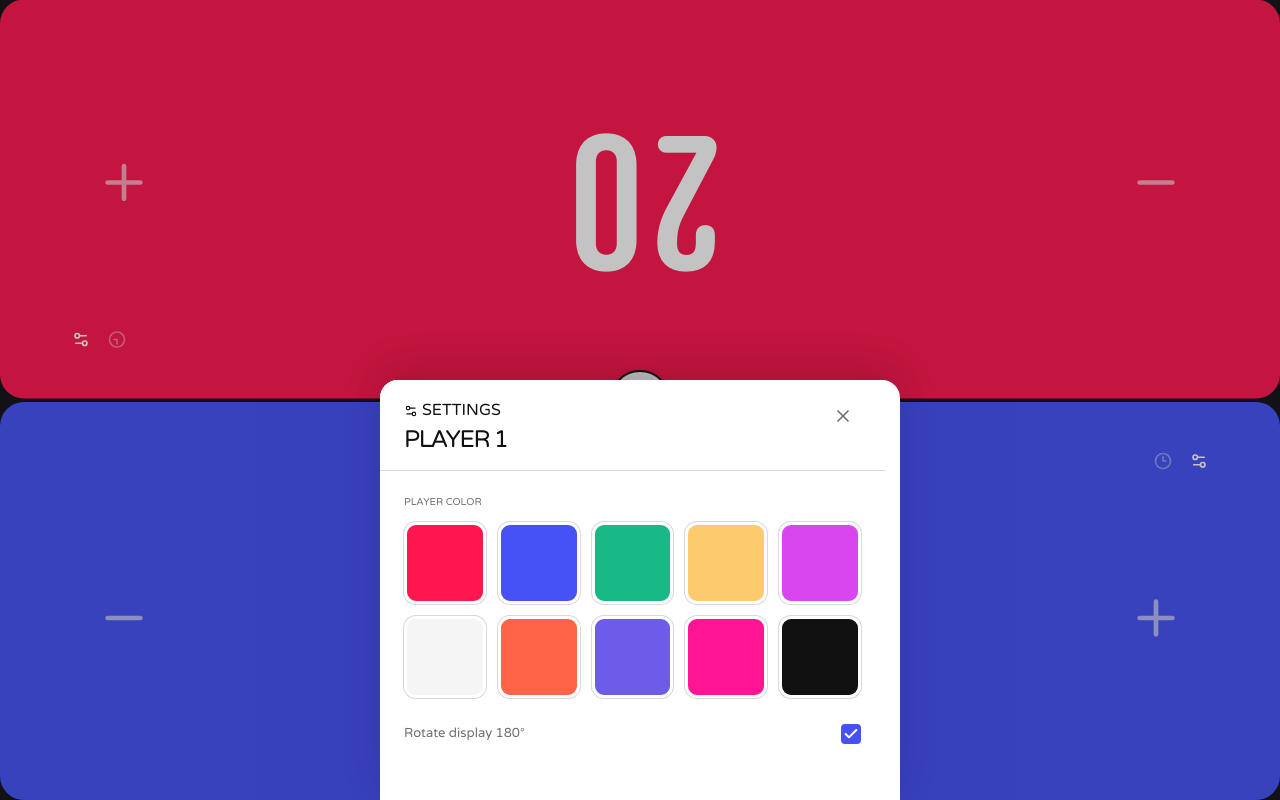
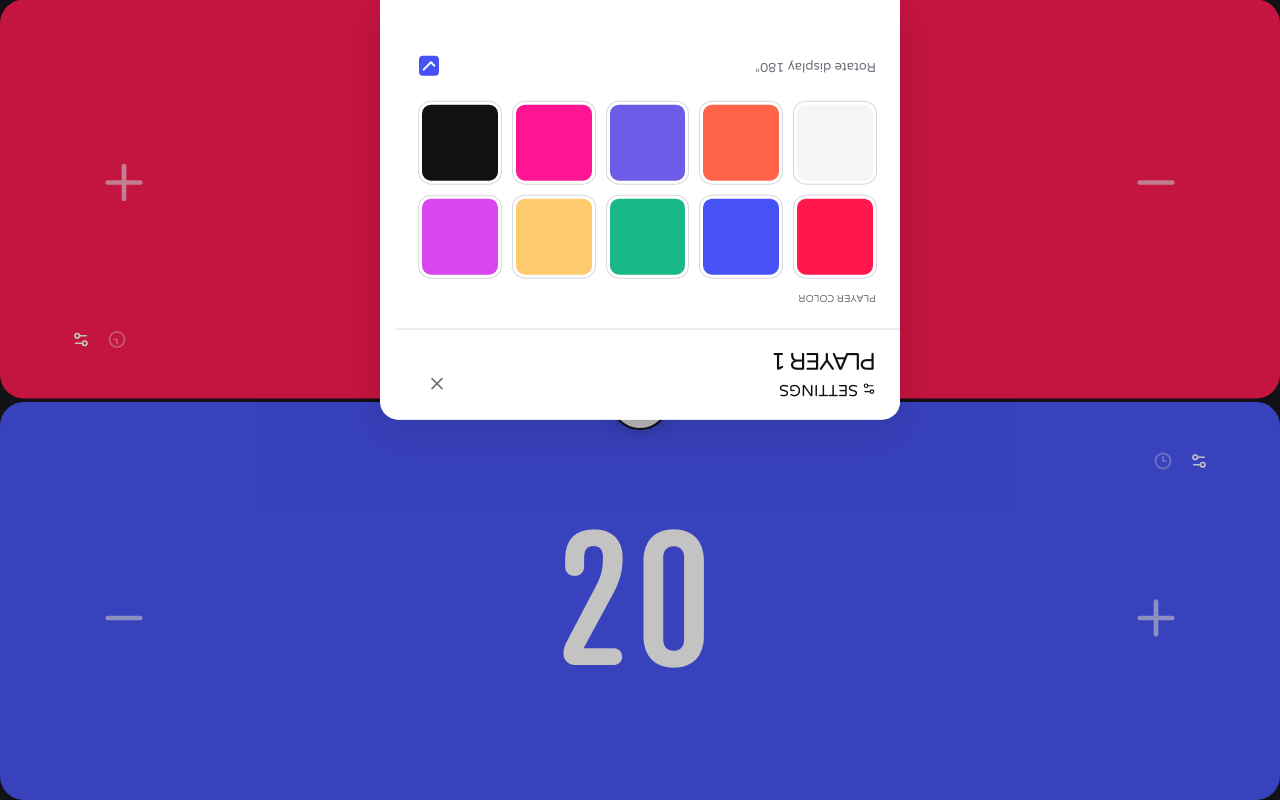
Before and after one commit to raphaelkieling/mirror-counter-mtg, a Next.js app: page / in a window 1280 px wide. Both pictures are taken after a click on the button 81 px from the left and 339 px from the top of the page. Built offline with nearby package versions, Linux system fonts and the light colour scheme.

Commit message:
feat: modal inverted

```diff
--- a/app/globals.css
+++ b/app/globals.css
@@ -406,6 +406,15 @@ html.dark .radial-action {
     }
 }
 
+@keyframes sheet-slide-down {
+    from {
+        transform: translateY(-100%) rotate(180deg);
+    }
+    to {
+        transform: translateY(0) rotate(180deg);
+    }
+}
+
 .modal-backdrop {
     position: fixed;
     inset: 0;
--- a/components/dialog.tsx
+++ b/components/dialog.tsx
@@ -2,11 +2,11 @@
 
 import { X } from 'lucide-react'
 
-export function Dialog({ isOpen, onClose, icon: Icon, eyebrow, title, children }: { isOpen: boolean; onClose: () => void; icon?: React.ElementType; eyebrow: string; title: string; children: React.ReactNode }) {
+export function Dialog({ isOpen, onClose, icon: Icon, eyebrow, title, children, isInverted }: { isOpen: boolean; onClose: () => void; icon?: React.ElementType; eyebrow: string; title: string; children: React.ReactNode; isInverted?: boolean }) {
   if (!isOpen) return null
   return (
-    <div className="modal-backdrop" onClick={onClose}>
-      <aside className="settings-sheet" onClick={(event) => event.stopPropagation()}>
+    <div className="modal-backdrop" style={{ alignItems: isInverted ? 'flex-start' : 'flex-end' }} onClick={onClose}>
+      <aside className="settings-sheet" style={{ transform: isInverted ? 'rotate(180deg)' : undefined, animation: isInverted ? 'sheet-slide-down 0.3s ease-out' : 'sheet-slide-up 0.3s ease-out' }} onClick={(event) => event.stopPropagation()}>
         <div className="sheet-heading">
           <div>
             <p className="eyebrow">{Icon && <Icon size={14} style={{ display: 'inline', marginRight: '4px' }} />}{eyebrow}</p>
--- a/components/life-counter.tsx
+++ b/components/life-counter.tsx
@@ -154,14 +154,14 @@ export default function LifeCounter() {
         {showTime && <div className="current-time">{currentTime}</div>}
       </div>
 
-      <Dialog isOpen={settingsId !== null} onClose={() => setSettingsId(null)} icon={Settings2} eyebrow="SETTINGS" title={settingsId === -1 ? 'Game configuration' : activePlayer?.name ?? ''}>
+      <Dialog isOpen={settingsId !== null} onClose={() => setSettingsId(null)} icon={Settings2} eyebrow="SETTINGS" title={settingsId === -1 ? 'Game configuration' : activePlayer?.name ?? ''} isInverted={settingsId !== -1 ? activePlayer?.inverted : undefined}>
         {settingsId === -1 ? (
           <GameSettings startLife={startLife} historyDelay={historyDelay} closeRadialOnDialog={closeRadialOnDialog} showTime={showTime} darkMode={darkMode} showPlayerName={showPlayerName} showFloatingNumbers={showFloatingNumbers} onStartLifeChange={setStartLife} onHistoryDelayChange={setHistoryDelay} onCloseRadialOnDialogChange={setCloseRadialOnDialog} onShowTimeChange={setShowTime} onDarkModeChange={setDarkMode} onShowPlayerNameChange={setShowPlayerName} onShowFloatingNumbersChange={setShowFloatingNumbers} />
         ) : (
           <PlayerSettings player={activePlayer} onColorChange={updateColor} onInvertedChange={toggleInverted} />
         )}
       </Dialog>
-      <Dialog isOpen={historyId !== null} onClose={() => setHistoryId(null)} icon={Clock3} eyebrow="HISTORY" title={players.find(p => p.id === historyId)?.name ?? ''}>
+      <Dialog isOpen={historyId !== null} onClose={() => setHistoryId(null)} icon={Clock3} eyebrow="HISTORY" title={players.find(p => p.id === historyId)?.name ?? ''} isInverted={players.find(p => p.id === historyId)?.inverted}>
         <HistoryContent history={players.find(p => p.id === historyId)?.history ?? []} />
       </Dialog>
       <Dialog isOpen={aboutOpen} onClose={() => setAboutOpen(false)} icon={Info} eyebrow="ABOUT" title="Mirror Counter">
```
